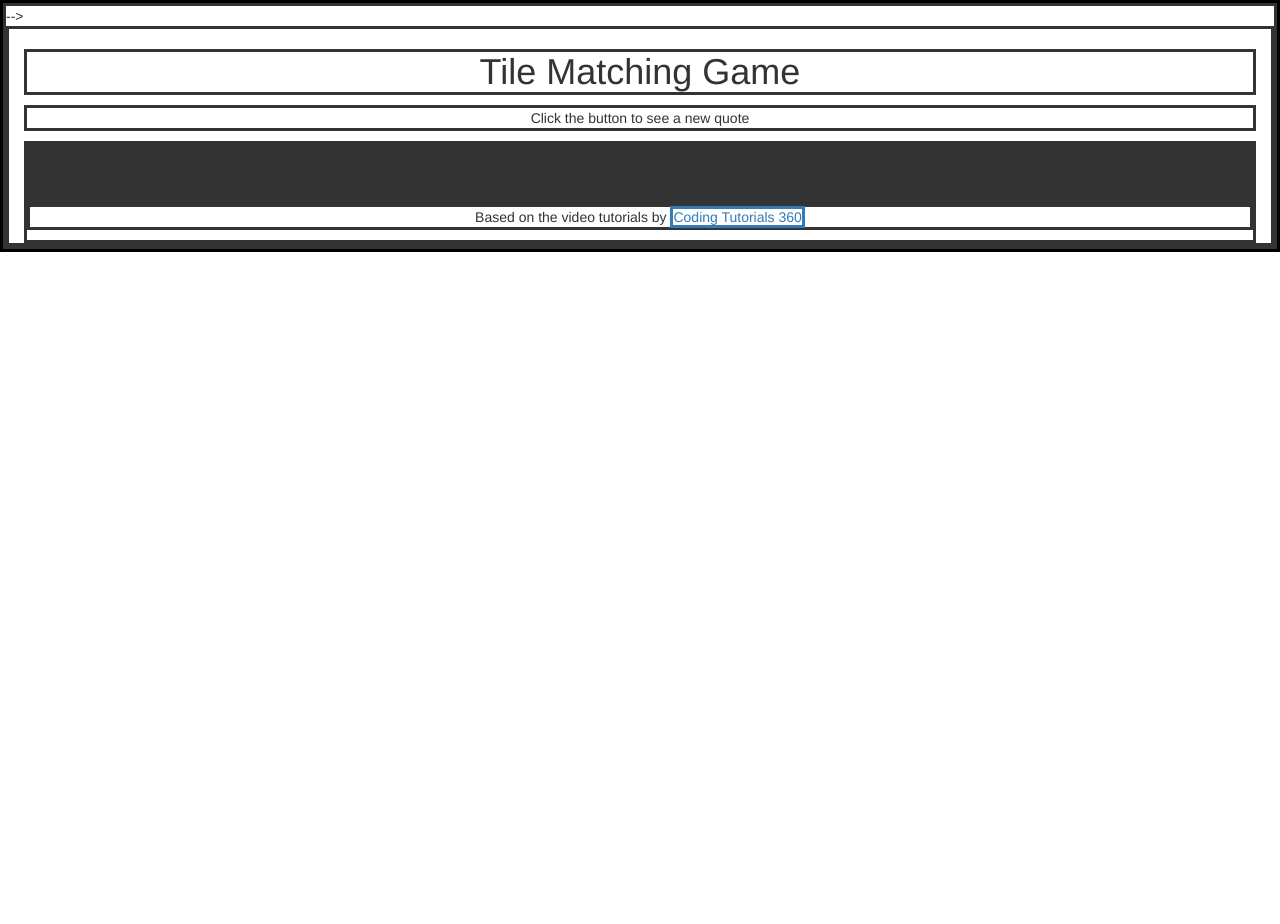
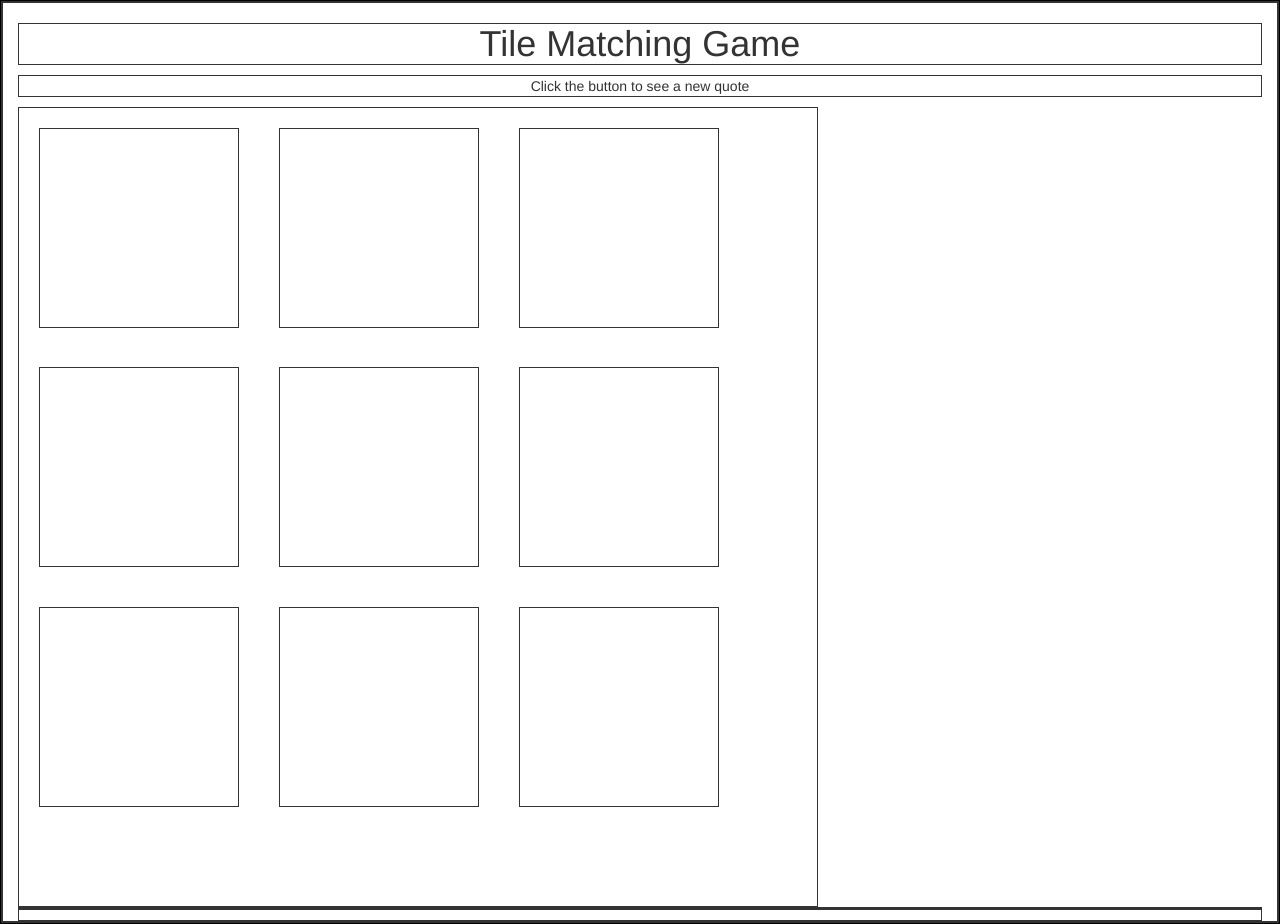
Before and after one commit to blacksmith4393/matchingGame, a plain HTML site: page index.html in a window 1280 px wide. Before the commit the page ends 800 px from the top, so only its background shows below. Drawn offline with nearby package versions, Linux system fonts and the light colour scheme.

Commit message:
adding some layout styling

```diff
--- a/index.html
+++ b/index.html
@@ -3,7 +3,7 @@
 <head>
 <meta name="viewport" content="width=device-width, initial-scale=1">
 
-<link rel="stylesheet" type="text/css" href="https://cdnjs.cloudflare.com/ajax/libs/twitter-bootstrap/3.3.7/css/bootstrap.min.css"> -->
+<link rel="stylesheet" type="text/css" href="https://cdnjs.cloudflare.com/ajax/libs/twitter-bootstrap/3.3.7/css/bootstrap.min.css">
 <link rel="stylesheet" type="text/css" href="style.css">
 <title>Tile Matching Game</title>
 
@@ -12,21 +12,21 @@
 <div class="container-fluid text-center">
   <h1>Tile Matching Game</h1>
   <p>Click the button to see a new quote </p>
-  <div>
-    <div></div>
-    <div></div>
-    <div></div>
-    <div></div>
-    <div></div>
-    <div></div>
-    <div></div>
-    <div></div>
-    <div></div>
+  <div id="game-board">
+    <div class="tile"></div>
+    <div class="tile"></div>
+    <div class="tile"></div>
+    <div class="tile"></div>
+    <div class="tile"></div>
+    <div class="tile"></div>
+    <div class="tile"></div>
+    <div class="tile"></div>
+    <div class="tile"></div>
   </div>
 
 
   <footer>
-    <p>Based on the video tutorials by <a href="https://www.youtube.com/channel/UC5Wi_NYysX-LfcqT3Hq9Faw"> Coding Tutorials 360</a></p>
+    <p></p>
   </footer>
 
 </div>
--- a/style.css
+++ b/style.css
@@ -1,3 +1,28 @@
 * {
-	border: solid;
+	border: solid 1px;
+	box-sizing: border-box;
 }
+
+#wrapper {
+	margin: 50px;
+	text-align: center;
+}
+
+#game-board{
+	max-width: 800px;
+	height: 800px;
+	display:block;
+}
+
+#game-board:nth-child(3n+1) {
+	clear:left;
+}
+
+.tile {
+	width: 200px;
+	height: 200px;
+	margin: 2.5%;
+	display: block;
+	float: left;
+
+}
```
